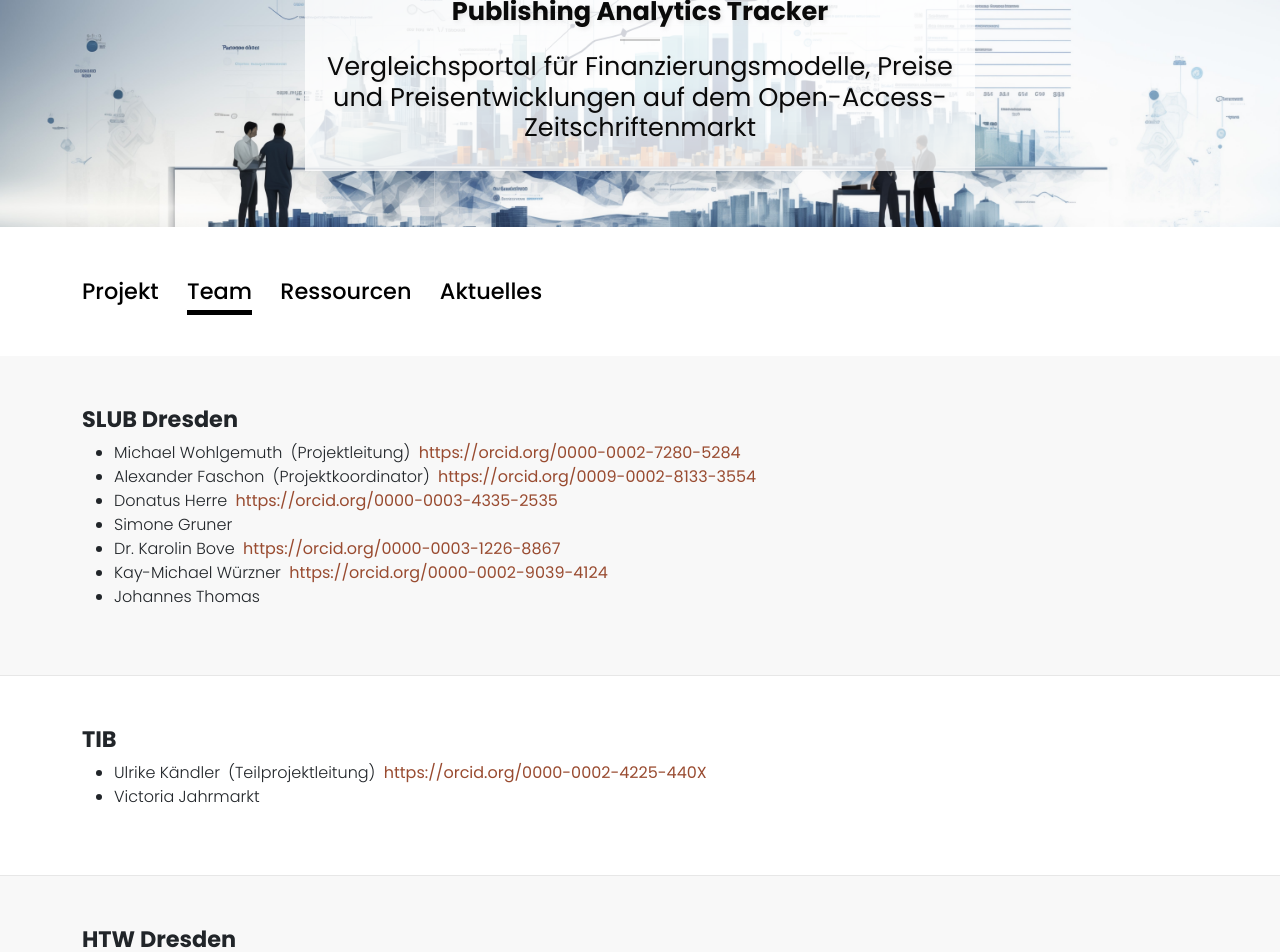
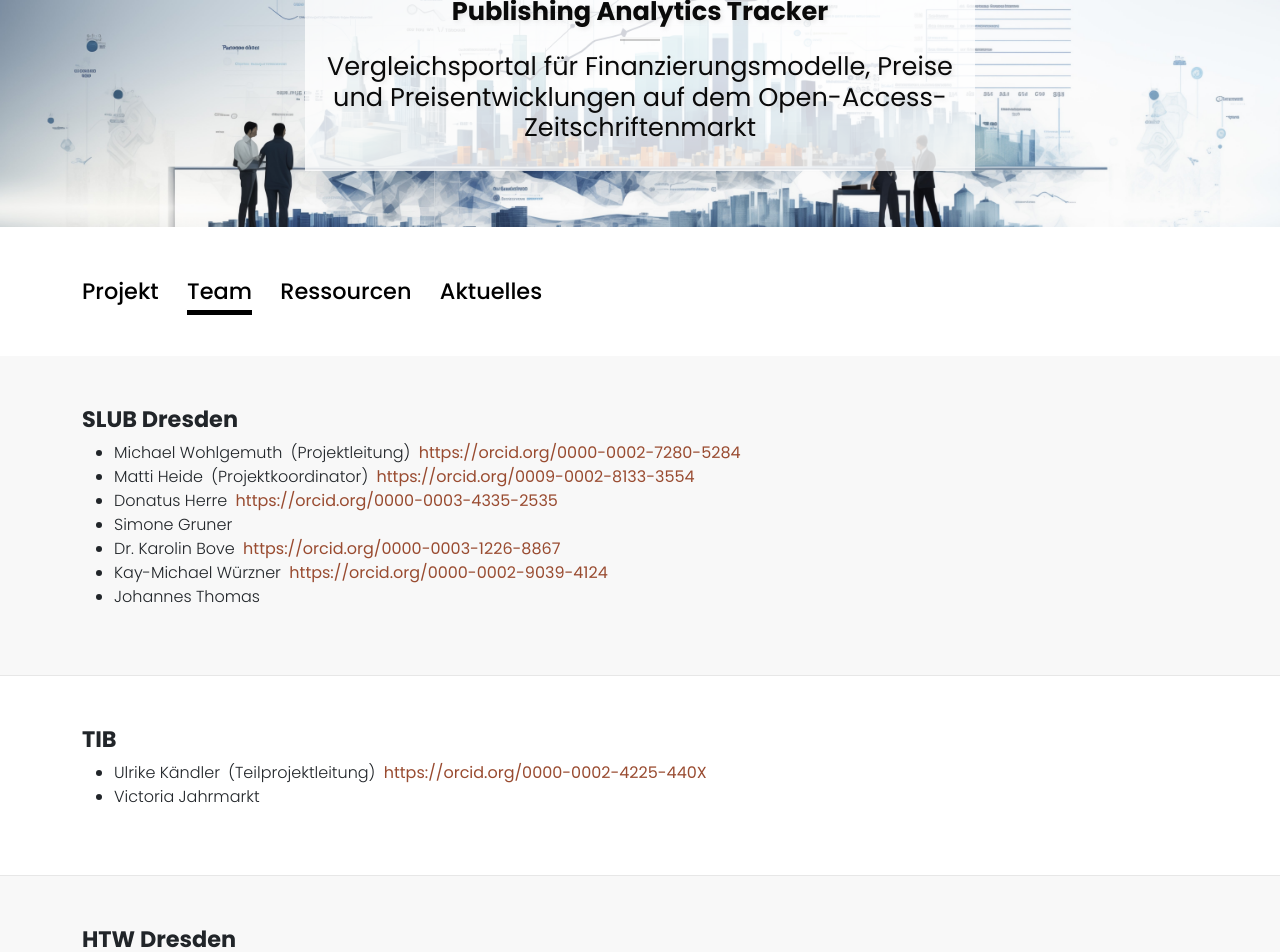
Before and after one commit to panter-project/panter-project.github.io, a Jekyll site: the page built from team.markdown, in a window 1280 px wide. Shown: the part 222-1174 px from the top of the page. Built offline with Jekyll 4.4.1, drawn with Linux system fonts in a browser that asks for light colours.

Commit message:
update team

```diff
--- a/_team/05-alexander.markdown
+++ b/_team/05-matti-heide.markdown
@@ -1,5 +1,5 @@
 ---
-title: Alexander Faschon
+title: Matti Heide
 category: SLUB
 orcid: https://orcid.org/0009-0002-8133-3554
 occupation: Projektkoordinator
```
Also changed, not shown: Gemfile.lock.
